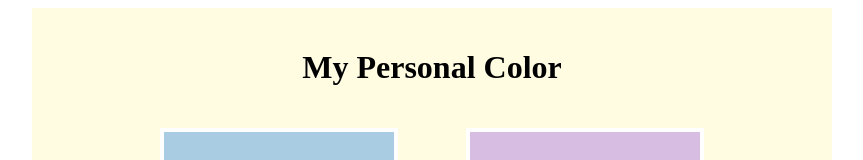
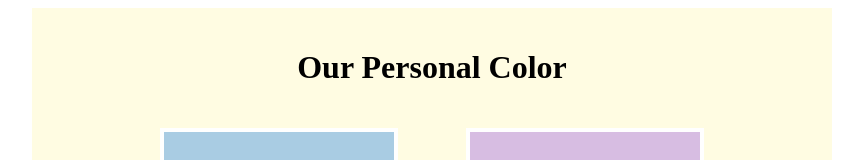
Before and after one commit to Wongi-Hong/Wongi-Hong.github.io, a plain HTML site: page Personal_Color/index.html in a window 1280 px wide. Shown: the top 160 px of the page, without its empty margins (208-1071 px from the left). Drawn offline with Linux system fonts and the light colour scheme.

Commit message:
Update index.html

```diff
--- a/Personal_Color/index.html
+++ b/Personal_Color/index.html
@@ -10,7 +10,7 @@
   <body>
     <div class="main_div">
       <div class="heading_div">
-        <h1>My Personal Color</h1>
+        <h1>Our Personal Color</h1>
       </div>
       <div class="content_div">
         <div class="color_div" id="first_div">
```
